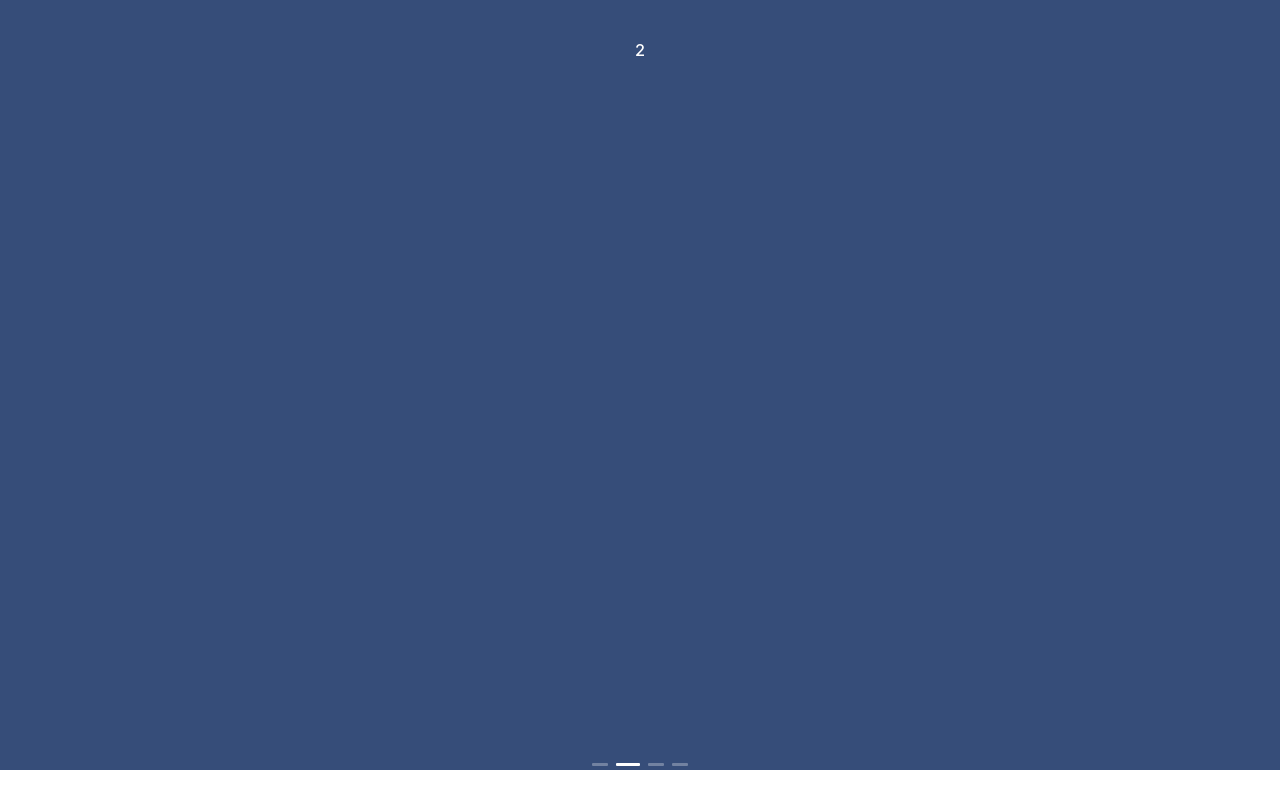
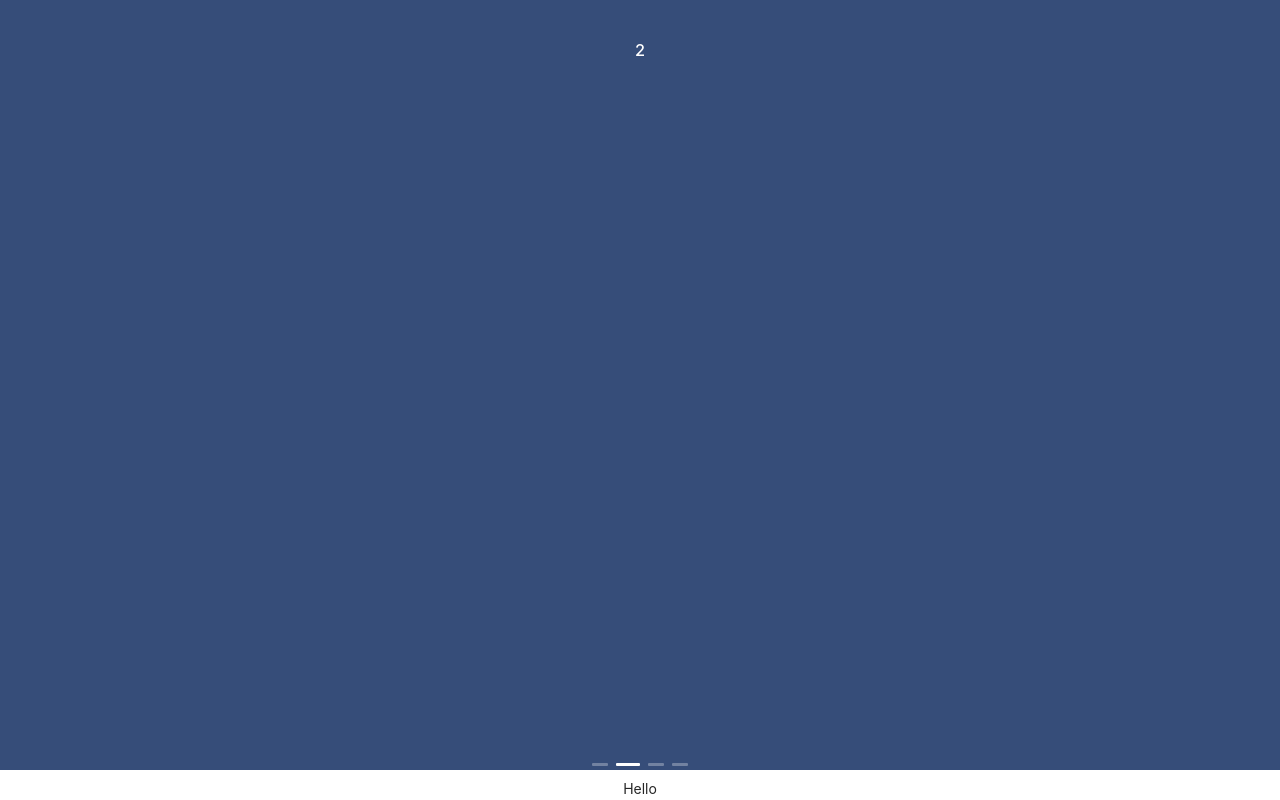
Before and after one commit to ruizaj13/portfolio-v1, a React (Create React App) app: page / in a window 1280 px wide. Shown: the part 830-1630 px from the top of the page. Before the commit the page ends 1608 px from the top, so only its background shows below. Built offline with nearby package versions, Linux system fonts and the light colour scheme.

Commit message:
contact block and link added

```diff
--- a/src/App.tsx
+++ b/src/App.tsx
@@ -3,6 +3,7 @@ import { Button } from 'antd';
 import { Link, DirectLink, Element, Events, animateScroll as scroll, scroller } from 'react-scroll';
 import Intro from './components/Intro';
 import Projects from './components/Projects';
+import Contact from './components/Contact';
 import './App.css';
 
 const App: FC = () => {
@@ -19,6 +20,9 @@ const App: FC = () => {
       <Element name='carousel'>
         <Projects/>
       </Element>
+      <Element name='contact'>
+        <Contact/>
+      </Element>
     </div>
   );
 }
--- /dev/null
+++ b/src/components/Contact.tsx
@@ -0,0 +1,11 @@
+import React, { FC } from 'react';
+
+const Contact: FC = () => {
+    return (
+        <div>
+            Hello
+        </div>
+    )
+}
+
+export default Contact;
```
